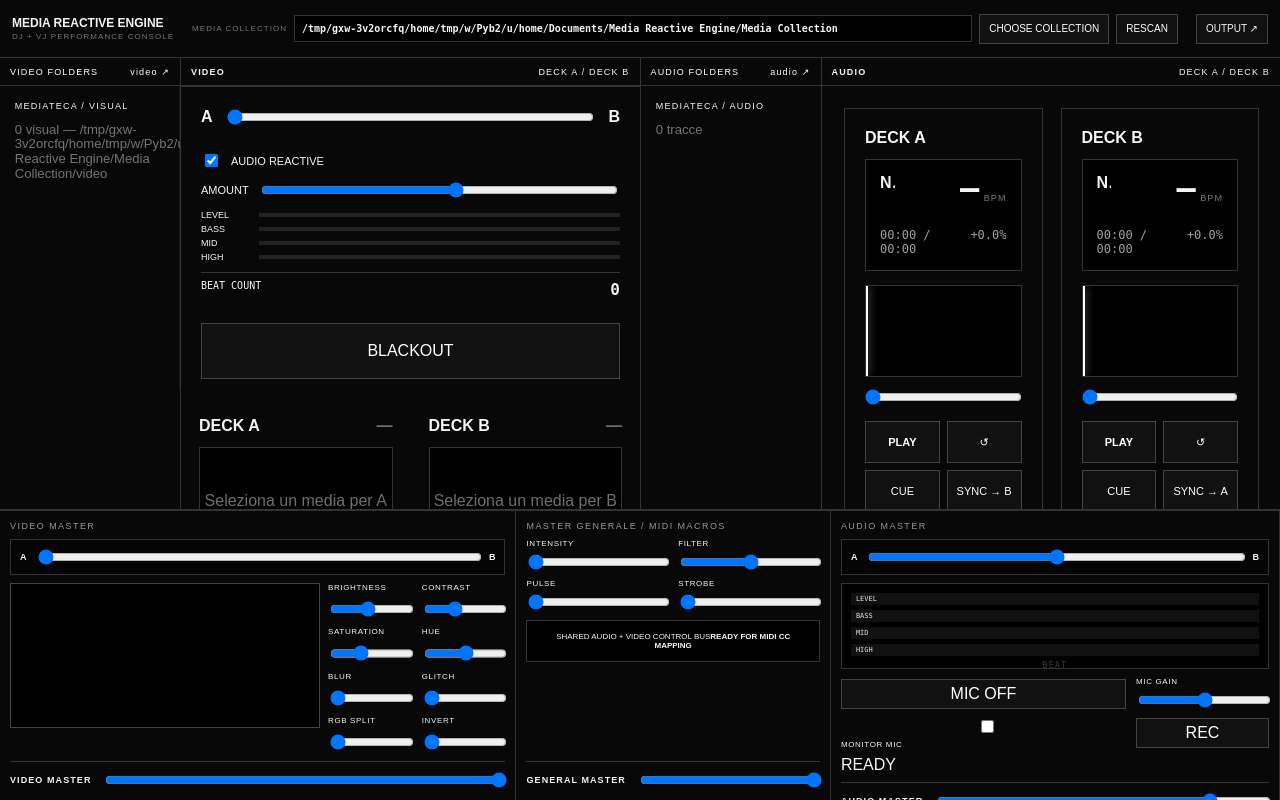
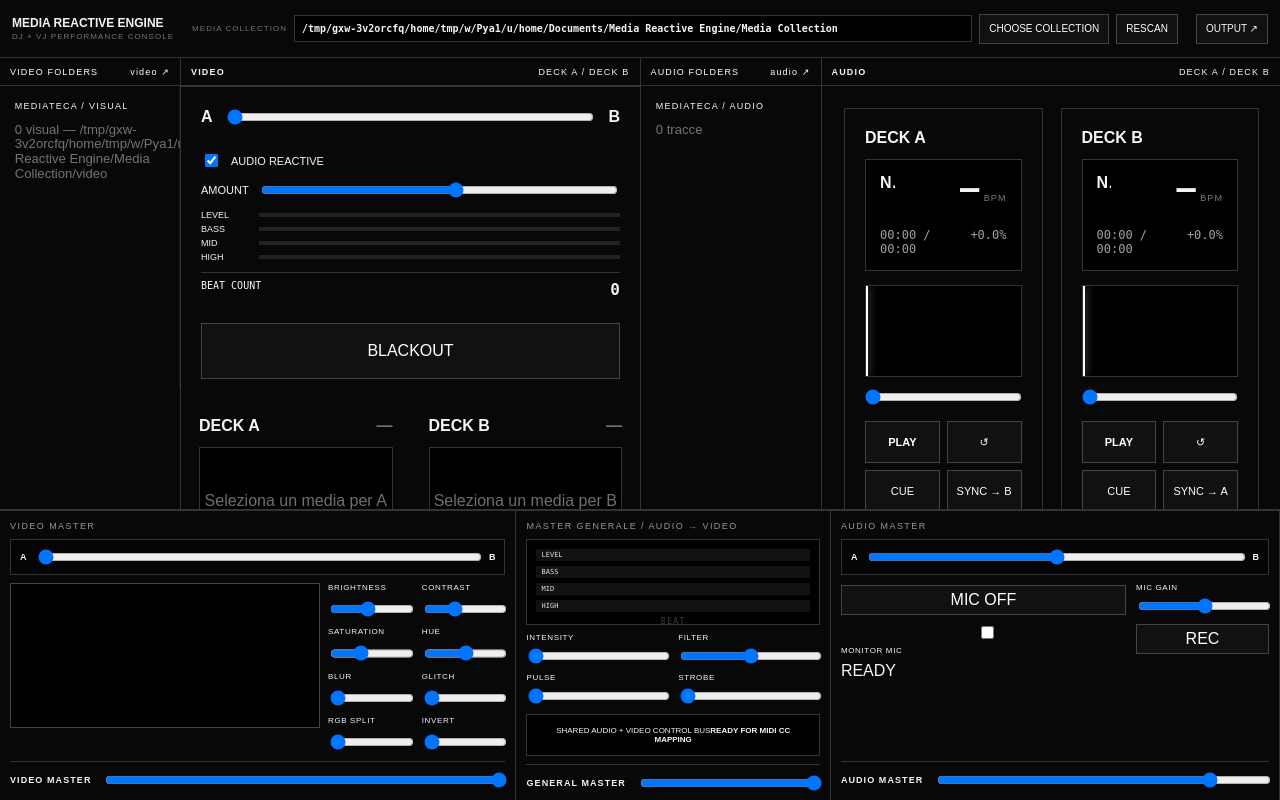
Before and after one commit to Micula1312/media-reactive-engine, a Flask app: page / in a window 1280 px wide. Run offline with Flask 3, Linux system fonts and the light colour scheme; data that the repository does not hold is empty.

Commit message:
Move audio visualization to center master

```diff
--- a/templates/console.html
+++ b/templates/console.html
@@ -7,6 +7,6 @@
 <section class="machine-column audio-machine"><div class="machine-head"><strong>AUDIO</strong><span>DECK A / DECK B</span></div><iframe id="dj-frame" src="/dj"></iframe></section>
 <footer class="master-console">
 <section class="master-block video-master"><div class="master-title">VIDEO MASTER</div><div class="footer-ab-mixer"><span>A</span><input id="footer-video-crossfader" data-midi-param="video.crossfader" type="range" min="0" max="1" step=".001" value="0"><span>B</span></div><div class="preview-shell"><iframe id="output-frame" src="/output"></iframe></div><div class="video-master-controls"><label>BRIGHTNESS <input id="video-master-brightness" type="range" min=".2" max="2" step=".01" value="1"></label><label>CONTRAST <input id="video-master-contrast" type="range" min=".2" max="2.5" step=".01" value="1"></label><label>SATURATION <input id="video-master-saturation" type="range" min="0" max="3" step=".01" value="1"></label><label>HUE <input id="video-master-hue" type="range" min="-180" max="180" value="0"></label><label>BLUR <input id="video-master-blur" type="range" min="0" max="18" step=".1" value="0"></label><label>GLITCH <input id="fx-glitch" data-midi-param="video.glitch" type="range" min="0" max="1" step=".01" value="0"></label><label>RGB SPLIT <input id="fx-rgb" data-midi-param="video.rgb" type="range" min="0" max="1" step=".01" value="0"></label><label>INVERT <input id="fx-invert" data-midi-param="video.invert" type="range" min="0" max="1" step=".01" value="0"></label></div><label class="final-master-fader">VIDEO MASTER <input id="video-master-opacity" data-midi-param="video.master" type="range" min="0" max="1" step=".01" value="1"></label></section>
-<section class="master-block global-master"><div class="master-title">MASTER GENERALE / MIDI MACROS</div><div class="common-macro-grid"><label>INTENSITY <input id="common-intensity" type="range" min="0" max="1" step=".01" value="0"></label><label>FILTER <input id="common-filter" type="range" min="-1" max="1" step=".01" value="0"></label><label>PULSE <input id="common-pulse" type="range" min="0" max="1" step=".01" value="0"></label><label>STROBE <input id="common-strobe" type="range" min="0" max="1" step=".01" value="0"></label></div><div class="master-readout"><span>SHARED AUDIO + VIDEO CONTROL BUS</span><strong>READY FOR MIDI CC MAPPING</strong></div><label class="final-master-fader general-final">GENERAL MASTER <input id="general-master-volume" data-midi-param="common.master" type="range" min="0" max="1" step=".01" value="1"></label></section>
-<section class="master-block audio-master"><div class="master-title">AUDIO MASTER</div><div class="footer-ab-mixer"><span>A</span><input id="footer-audio-crossfader" data-midi-param="audio.crossfader" type="range" min="0" max="1" step=".001" value=".5"><span>B</span></div><div class="audio-meter-preview"><div><span>LEVEL</span><i id="master-meter-level"></i></div><div><span>BASS</span><i id="master-meter-bass"></i></div><div><span>MID</span><i id="master-meter-mid"></i></div><div><span>HIGH</span><i id="master-meter-high"></i></div><b id="master-beat-indicator">BEAT</b></div><div class="audio-master-grid"><button id="mic-toggle">MIC OFF</button><label>MIC GAIN <input id="mic-gain" type="range" min="0" max="2" step=".01" value="1"></label><label class="toggle-line"><input id="mic-monitor" type="checkbox"> MONITOR MIC</label><button id="record-toggle">REC</button><span id="record-status">READY</span></div><label class="final-master-fader">AUDIO MASTER <input id="console-master-volume" data-midi-param="audio.master" type="range" min="0" max="1.2" step=".01" value="1"></label></section>
+<section class="master-block global-master"><div class="master-title">MASTER GENERALE / AUDIO → VIDEO</div><div class="audio-meter-preview center-audio-preview"><div><span>LEVEL</span><i id="master-meter-level"></i></div><div><span>BASS</span><i id="master-meter-bass"></i></div><div><span>MID</span><i id="master-meter-mid"></i></div><div><span>HIGH</span><i id="master-meter-high"></i></div><b id="master-beat-indicator">BEAT</b></div><div class="common-macro-grid"><label>INTENSITY <input id="common-intensity" type="range" min="0" max="1" step=".01" value="0"></label><label>FILTER <input id="common-filter" type="range" min="-1" max="1" step=".01" value="0"></label><label>PULSE <input id="common-pulse" type="range" min="0" max="1" step=".01" value="0"></label><label>STROBE <input id="common-strobe" type="range" min="0" max="1" step=".01" value="0"></label></div><div class="master-readout"><span>SHARED AUDIO + VIDEO CONTROL BUS</span><strong>READY FOR MIDI CC MAPPING</strong></div><label class="final-master-fader general-final">GENERAL MASTER <input id="general-master-volume" data-midi-param="common.master" type="range" min="0" max="1" step=".01" value="1"></label></section>
+<section class="master-block audio-master"><div class="master-title">AUDIO MASTER</div><div class="footer-ab-mixer"><span>A</span><input id="footer-audio-crossfader" data-midi-param="audio.crossfader" type="range" min="0" max="1" step=".001" value=".5"><span>B</span></div><div class="audio-master-grid"><button id="mic-toggle">MIC OFF</button><label>MIC GAIN <input id="mic-gain" type="range" min="0" max="2" step=".01" value="1"></label><label class="toggle-line"><input id="mic-monitor" type="checkbox"> MONITOR MIC</label><button id="record-toggle">REC</button><span id="record-status">READY</span></div><label class="final-master-fader">AUDIO MASTER <input id="console-master-volume" data-midi-param="audio.master" type="range" min="0" max="1.2" step=".01" value="1"></label></section>
 </footer></main><div id="folder-status" class="folder-status hidden"></div><script src="/static/console.js"></script></body></html>
```
